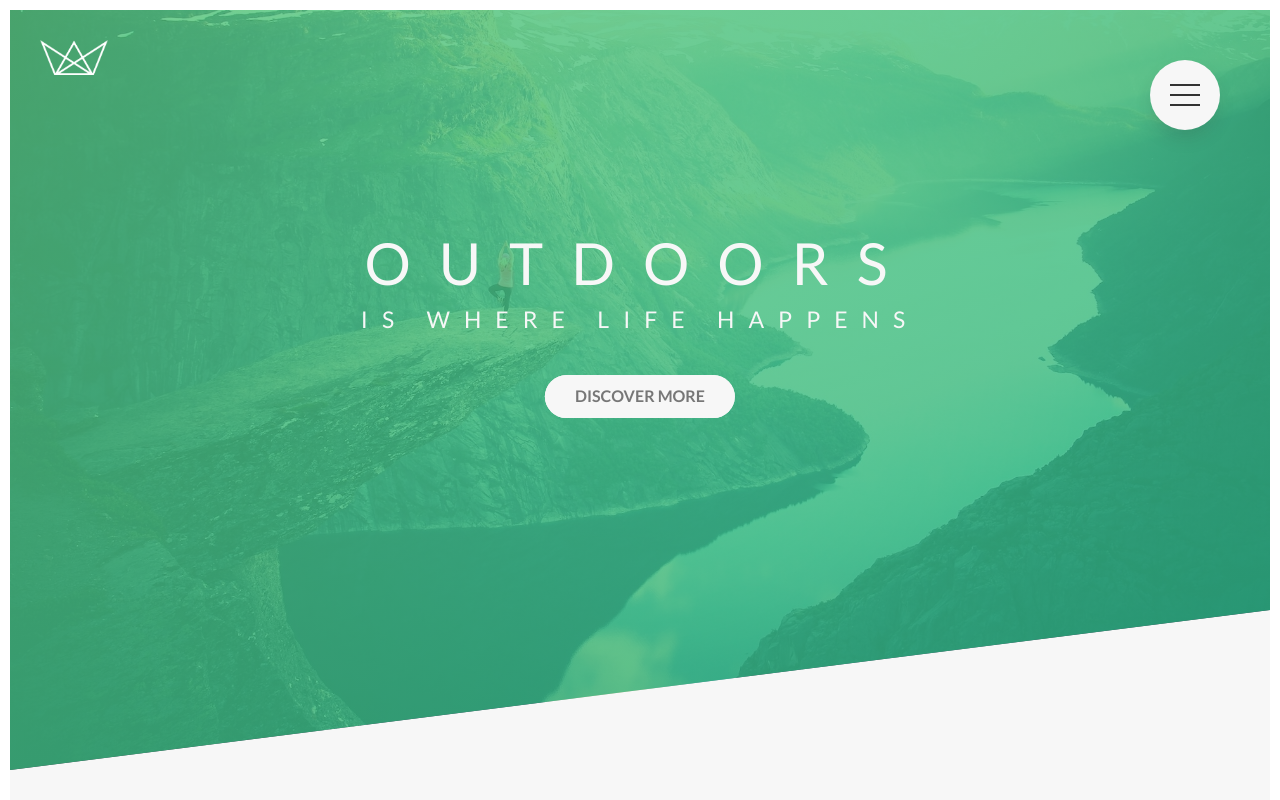
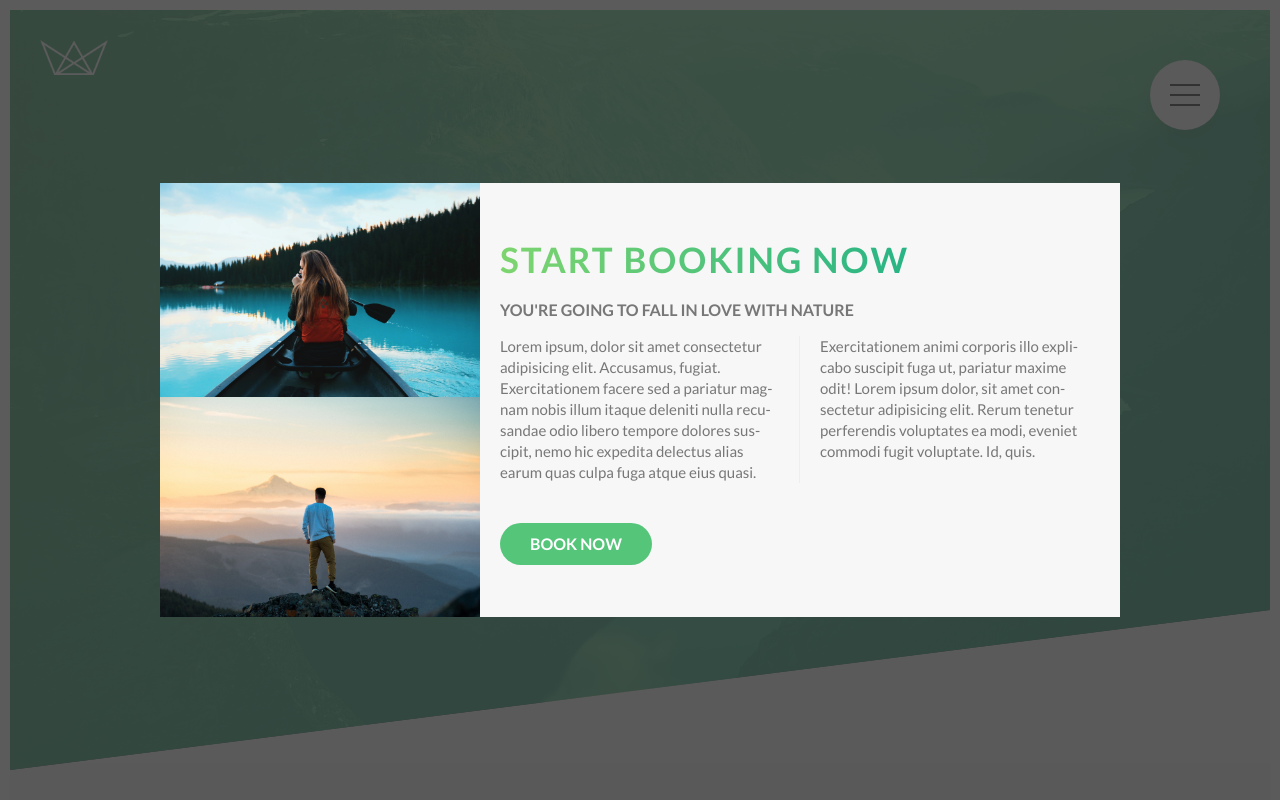
Before and after one commit to d-r-lenin/natoor, a website: page index.html in a window 1280 px wide. Shown: the top 800 px of the page. Drawn offline with Linux system fonts and the light colour scheme.

Commit message:
popup design

```diff
--- a/index.html
+++ b/index.html
@@ -346,6 +346,27 @@
             </div>
         </footer>
 
+
+        <div class="popup">
+            <div class="popup__content">
+                <div class="popup__left">
+                    <img src="/img/nat-8.jpg" alt="toor image" class="popup__image">
+                    <img src="/img/nat-9.jpg" alt="toor image" class="popup__image">
+                </div>
+                <div class="popup__right">
+                    <h2 class="heading-secondary u-style-text-gradient u-margin-bottom-small">Start Booking Now</h2>
+                    <h3 class="heading-tertiary u-margin-bottom-small">You're going to fall in love with nature</h3>
+                    <p class="popup__text u-margin-bottom-medium">
+                        Lorem ipsum, dolor sit amet consectetur adipisicing elit. Accusamus, fugiat. Exercitationem facere sed a pariatur magnam nobis illum itaque deleniti nulla recusandae odio libero tempore dolores suscipit, nemo hic expedita delectus alias earum quas culpa fuga atque eius quasi. Exercitationem animi corporis illo explicabo suscipit fuga ut, pariatur maxime odit! Lorem ipsum dolor, sit amet consectetur adipisicing elit. Rerum tenetur perferendis voluptates ea modi, eveniet commodi fugit voluptate. Id, quis.
+                    </p>
+
+                    <a href="#" class="btn btn--green">Book Now</a>
+
+                </div>
+            </div>
+        </div>
+
+
         <!-- <section class="grid-test">
             <div class="row">
                 <div class="col-1-of-2">
--- /dev/null
+++ b/sass/components/_popup.scss
@@ -0,0 +1,46 @@
+.popup{
+    width: 100%;
+    height: 100vh;
+    z-index: 20;
+    position: fixed;
+    top: 0;
+    left: 0;
+    display: flex;
+    align-items: center;
+    justify-content: center;
+    background-color: rgba($color: $color-grey-dark-3, $alpha: .8);
+
+    &__content{
+
+        width: 75%;
+        z-index: 21;
+        background-color: $color-light-1;
+        display: table;
+
+    }
+
+    &__image{
+        display: block;
+        width: 100%;
+    }
+
+    &__left{
+        width: 33.33333%;
+        display: table-cell;
+    }
+
+    &__right{
+        width: 66.666666%;
+        display: table-cell;
+        vertical-align: middle;
+        padding: 1rem 2rem;
+    }
+
+    &__text{
+        column-count: 2;
+        column-gap: 4rem;
+        column-rule: 1px solid $color-grey-light;
+
+        hyphens: auto;
+    }
+}
--- a/sass/main.scss
+++ b/sass/main.scss
@@ -14,6 +14,7 @@
 @import 'components/card';
 @import 'components/form';
 @import 'components/story';
+@import 'components/popup';
 
 
 @import 'layout/grid';
```
Also changed, not shown: css/style.css, 1 other file.
